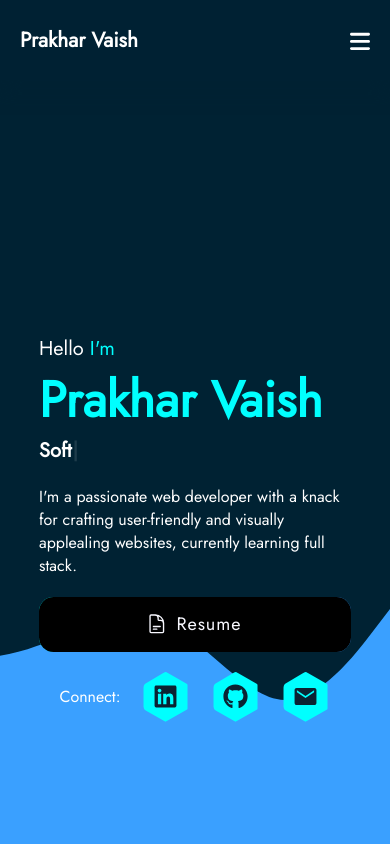
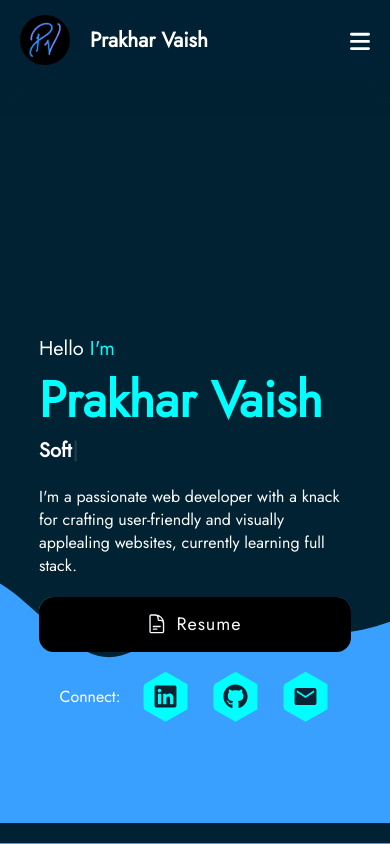
Before and after one commit to vaishprakhar19/portfolio, a React (Create React App) app: page / in a window 390 px wide. Shown: the top 844 px of the page. Built offline with nearby package versions, Linux system fonts and the light colour scheme.

Commit message:
some changes

```diff
--- a/public/index.html
+++ b/public/index.html
@@ -2,14 +2,14 @@
 <html lang="en">
   <head>
     <meta charset="utf-8" />
-    <link rel="icon" href="%PUBLIC_URL%/favicon.ico" />
+    <link rel="icon" href="%PUBLIC_URL%/resources/favicon.ico" />
     <meta name="viewport" content="width=device-width, initial-scale=1" />
     <meta name="theme-color" content="#000000" />
     <meta
       name="description"
       content="Web site created using create-react-app"
     />
-    <link rel="apple-touch-icon" href="%PUBLIC_URL%/logo192.png" />
+    <link rel="apple-touch-icon" href="%PUBLIC_URL%/resources/PV.png" />
     <!--
       manifest.json provides metadata used when your web app is installed on a
       user's mobile device or desktop. See https://developers.google.com/web/fundamentals/web-app-manifest/
--- a/src/App.css
+++ b/src/App.css
@@ -45,7 +45,7 @@ h2 {
 
 #home {
     background: url("../public/resources/wave-bg.svg");
-    background-attachment: scroll;
+    /* background-attachment: ; */
     background-repeat: no-repeat;
     background-size: cover;
     background-position: 100% 70%;
@@ -60,9 +60,9 @@ h2 {
 }
 
 @media screen and (max-width: 768px) {
-    body {
-        background-size: 350%;
-        background-position: 60% 100%;
+    #home {
+        background-size: 330%;
+        background-position: 60% 250%;
     }
 
     #skills {
--- a/src/components/Navbar.js
+++ b/src/components/Navbar.js
@@ -1,6 +1,7 @@
 import React, { useState } from 'react';
 import { Link } from 'react-scroll';
 import "./navbar.css";
+const logoPV = process.env.PUBLIC_URL + '/resources/PV.png';
 
 function Navbar() {
   const [showNavLinks, setShowNavLinks] = useState(false);
@@ -12,6 +13,7 @@ function Navbar() {
   return (
     <div className='navbar'>
       <div className="logo">
+        <img src={logoPV}></img>
         Prakhar Vaish
       </div>
       {/* Toggle button for small screens */}
--- a/src/components/navbar.css
+++ b/src/components/navbar.css
@@ -38,6 +38,17 @@
     display: none;
 }
 
+.logo{
+    display: flex;
+    align-items: center;
+    width:fit-content;
+    gap:20px;
+    cursor: pointer;
+}
+.logo img {
+    width: 50px;
+}
+
 @media screen and (max-width: 768px) {
     .navbar {
         padding: 2px 20px;
```
Also changed, not shown: public/resources/PV.png (added), 1 other file (tests, documents, lock files or other folders).
